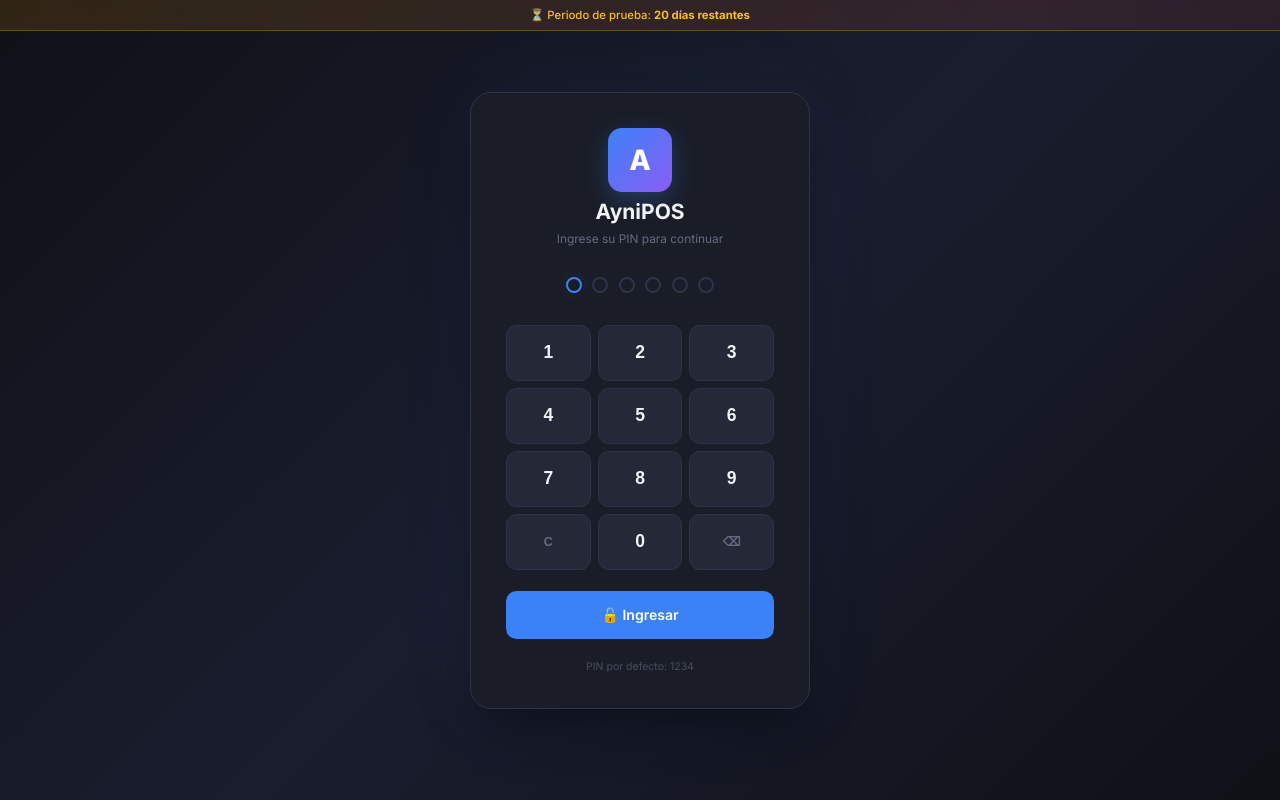
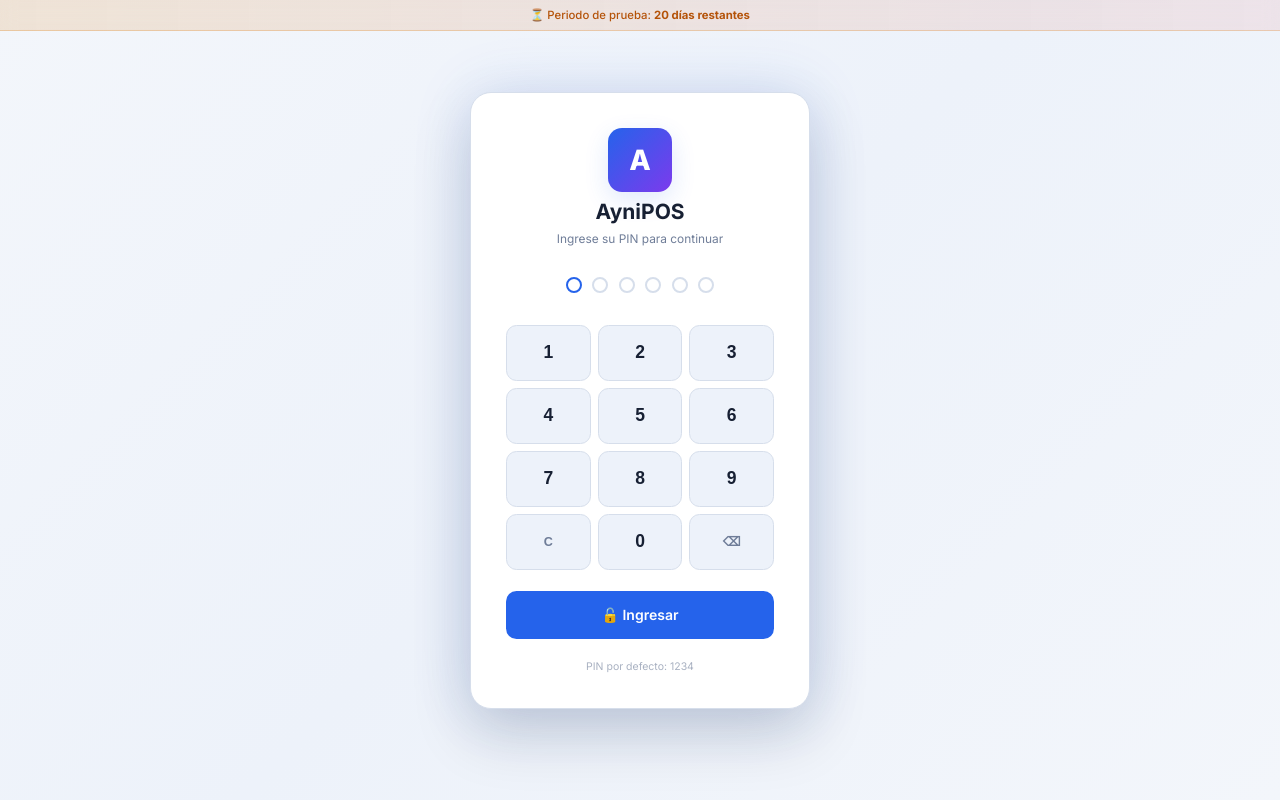
Before and after one commit to MiltonMendoza/aynipos, a SvelteKit app: page / in a window 1280 px wide. Built offline with nearby package versions, Linux system fonts and the light colour scheme.

Commit message:
refactor: migrate to light-themed design system with updated CSS variables and semantic tokens

```diff
--- a/src/app.css
+++ b/src/app.css
@@ -2,35 +2,82 @@
 
 /* ─── CSS Variables (Design System) ─── */
 :root {
-  /* Colors - Dark Pharma Theme */
-  --bg-primary: #0f1117;
-  --bg-secondary: #1a1d27;
-  --bg-tertiary: #242837;
-  --bg-elevated: #2a2e3d;
-  --bg-hover: #323750;
+  color-scheme: light;
 
-  --text-primary: #f0f2f5;
-  --text-secondary: #9ca3b4;
-  --text-muted: #636b80;
-  --text-inverse: #0f1117;
+  /* Palette primitives - Light Modern */
+  --palette-surface-app: #f3f6fb;
+  --palette-surface-panel: #ffffff;
+  --palette-surface-subtle: #edf2fa;
+  --palette-surface-raised: #ffffff;
+  --palette-surface-hover: #e6edf8;
 
-  --accent-primary: #3b82f6;
-  --accent-primary-hover: #2563eb;
-  --accent-primary-glow: rgba(59, 130, 246, 0.15);
-  --accent-success: #10b981;
-  --accent-success-hover: #059669;
-  --accent-success-glow: rgba(16, 185, 129, 0.15);
-  --accent-warning: #f59e0b;
-  --accent-warning-hover: #d97706;
-  --accent-warning-glow: rgba(245, 158, 11, 0.15);
-  --accent-danger: #ef4444;
-  --accent-danger-hover: #dc2626;
-  --accent-danger-glow: rgba(239, 68, 68, 0.15);
-  --accent-info: #8b5cf6;
-  --accent-info-glow: rgba(139, 92, 246, 0.15);
+  --palette-text-strong: #172033;
+  --palette-text-default: #4b5874;
+  --palette-text-muted: #6f7d98;
+  --palette-text-inverse: #ffffff;
 
-  --border-color: #2d3348;
-  --border-color-hover: #3d4460;
+  --palette-primary-500: #2563eb;
+  --palette-primary-600: #1d4ed8;
+  --palette-primary-soft: rgba(37, 99, 235, 0.14);
+  --palette-success-500: #16a34a;
+  --palette-success-600: #15803d;
+  --palette-success-soft: rgba(22, 163, 74, 0.12);
+  --palette-warning-500: #d97706;
+  --palette-warning-600: #b45309;
+  --palette-warning-soft: rgba(217, 119, 6, 0.14);
+  --palette-danger-500: #dc2626;
+  --palette-danger-600: #b91c1c;
+  --palette-danger-soft: rgba(220, 38, 38, 0.14);
+  --palette-info-500: #7c3aed;
+  --palette-info-soft: rgba(124, 58, 237, 0.14);
+
+  --palette-border-default: #d6deeb;
+  --palette-border-strong: #b9c6dc;
+
+  --palette-overlay-scrim: rgba(15, 23, 42, 0.38);
+  --palette-focus-ring: rgba(37, 99, 235, 0.22);
+  --palette-trial-text: #b45309;
+  --palette-trial-soft: rgba(217, 119, 6, 0.15);
+
+  /* Semantic tokens */
+  --bg-primary: var(--palette-surface-app);
+  --bg-secondary: var(--palette-surface-panel);
+  --bg-tertiary: var(--palette-surface-subtle);
+  --bg-elevated: var(--palette-surface-raised);
+  --bg-hover: var(--palette-surface-hover);
+
+  --text-primary: var(--palette-text-strong);
+  --text-secondary: var(--palette-text-default);
+  --text-muted: var(--palette-text-muted);
+  --text-inverse: var(--palette-text-inverse);
+
+  --accent-primary: var(--palette-primary-500);
+  --accent-primary-hover: var(--palette-primary-600);
+  --accent-primary-glow: var(--palette-primary-soft);
+  --accent-success: var(--palette-success-500);
+  --accent-success-hover: var(--palette-success-600);
+  --accent-success-glow: var(--palette-success-soft);
+  --accent-warning: var(--palette-warning-500);
+  --accent-warning-hover: var(--palette-warning-600);
+  --accent-warning-glow: var(--palette-warning-soft);
+  --accent-danger: var(--palette-danger-500);
+  --accent-danger-hover: var(--palette-danger-600);
+  --accent-danger-glow: var(--palette-danger-soft);
+  --accent-info: var(--palette-info-500);
+  --accent-info-glow: var(--palette-info-soft);
+
+  --border-color: var(--palette-border-default);
+  --border-color-hover: var(--palette-border-strong);
+  --border-primary: var(--border-color);
+
+  --overlay-scrim: var(--palette-overlay-scrim);
+  --focus-ring: var(--palette-focus-ring);
+  --trial-text: var(--palette-trial-text);
+  --trial-soft: var(--palette-trial-soft);
+
+  --gradient-brand: linear-gradient(135deg, var(--accent-primary), var(--accent-info));
+  --gradient-brand-soft: linear-gradient(90deg, var(--accent-primary), var(--accent-info));
+  --chart-trend-color: var(--accent-success);
 
   /* Typography */
   --font-family: 'Inter', -apple-system, BlinkMacSystemFont, 'Segoe UI', sans-serif;
@@ -60,21 +107,28 @@
   --radius-full: 9999px;
 
   /* Shadows */
-  --shadow-sm: 0 1px 2px rgba(0, 0, 0, 0.3);
-  --shadow-md: 0 4px 12px rgba(0, 0, 0, 0.3);
-  --shadow-lg: 0 8px 24px rgba(0, 0, 0, 0.4);
-  --shadow-glow-blue: 0 0 20px rgba(59, 130, 246, 0.2);
-  --shadow-glow-green: 0 0 20px rgba(16, 185, 129, 0.2);
+  --shadow-sm: 0 1px 2px rgba(15, 23, 42, 0.08);
+  --shadow-md: 0 8px 24px rgba(15, 23, 42, 0.1);
+  --shadow-lg: 0 18px 38px rgba(15, 23, 42, 0.12);
+  --shadow-xl: 0 26px 60px rgba(15, 23, 42, 0.16);
+  --shadow-glow-blue: 0 0 0 3px var(--focus-ring);
+  --shadow-glow-green: 0 0 0 3px rgba(22, 163, 74, 0.16);
 
   /* Transitions */
   --transition-fast: 150ms ease;
   --transition-base: 200ms ease;
+  --transition-normal: 250ms ease;
   --transition-slow: 300ms ease;
 
   /* Layout */
   --sidebar-width: 240px;
   --sidebar-collapsed: 64px;
   --topbar-height: 0px;
+  --font-mono: 'JetBrains Mono', 'Fira Code', monospace;
+}
+
+[data-theme='light-modern'] {
+  color-scheme: light;
 }
 
 /* ─── Reset ─── */
@@ -645,7 +699,7 @@ tbody tr:hover {
 .modal-overlay {
   position: fixed;
   inset: 0;
-  background: rgba(0, 0, 0, 0.6);
+  background: var(--overlay-scrim);
   backdrop-filter: blur(4px);
   display: flex;
   align-items: center;
@@ -809,7 +863,7 @@ tbody tr:hover {
   justify-content: center;
   flex-direction: column;
   z-index: 300;
-  background: rgba(0, 0, 0, 0.55);
+  background: var(--overlay-scrim);
   backdrop-filter: blur(6px);
   animation: fadeIn var(--transition-fast);
   cursor: pointer;
@@ -851,7 +905,7 @@ tbody tr:hover {
   font-size: 2.5rem;
   color: white;
   animation: success-check-in 0.4s cubic-bezier(0.175, 0.885, 0.32, 1.275);
-  box-shadow: 0 0 40px rgba(16, 185, 129, 0.35);
+  box-shadow: 0 0 40px rgba(22, 163, 74, 0.28);
   position: relative;
   z-index: 1;
 }
@@ -936,9 +990,9 @@ tbody tr:hover {
   left: 0;
   right: 0;
   z-index: 10000;
-  background: linear-gradient(90deg, rgba(245, 158, 11, 0.15), rgba(239, 68, 68, 0.1));
-  border-bottom: 1px solid rgba(245, 158, 11, 0.3);
-  color: #fbbf24;
+  background: linear-gradient(90deg, var(--trial-soft), rgba(220, 38, 38, 0.08));
+  border-bottom: 1px solid rgba(217, 119, 6, 0.25);
+  color: var(--trial-text);
   text-align: center;
   padding: var(--space-sm) var(--space-lg);
   font-size: var(--font-size-sm);
--- /dev/null
+++ b/src/lib/services/theme.ts
@@ -0,0 +1,29 @@
+import type { Setting } from '$lib/types';
+
+export const UI_THEME_SETTING_KEY = 'ui_theme';
+export const DEFAULT_UI_THEME = 'light-modern';
+
+const VALID_UI_THEMES = new Set([DEFAULT_UI_THEME]);
+
+export function resolveUiTheme(theme: string | null | undefined): string {
+  if (!theme) return DEFAULT_UI_THEME;
+  return VALID_UI_THEMES.has(theme) ? theme : DEFAULT_UI_THEME;
+}
+
+export function applyUiTheme(theme: string | null | undefined): string {
+  const resolved = resolveUiTheme(theme);
+  document.documentElement.dataset.theme = resolved;
+  document.documentElement.style.colorScheme = 'light';
+  return resolved;
+}
+
+export function getUiThemeFromSettings(settings: Setting[]): {
+  resolvedTheme: string;
+  needsPersist: boolean;
+} {
+  const rawTheme = settings.find((s) => s.key === UI_THEME_SETTING_KEY)?.value;
+  const resolvedTheme = resolveUiTheme(rawTheme);
+  const needsPersist = !rawTheme || rawTheme !== resolvedTheme;
+
+  return { resolvedTheme, needsPersist };
+}
--- a/src/routes/login/LoginScreen.svelte
+++ b/src/routes/login/LoginScreen.svelte
@@ -131,7 +131,7 @@
     display: flex;
     align-items: center;
     justify-content: center;
-    background: linear-gradient(135deg, #0f1117 0%, #1a1d2e 50%, #0f1117 100%);
+    background: linear-gradient(135deg, var(--bg-primary) 0%, var(--bg-tertiary) 50%, var(--bg-primary) 100%);
     z-index: 9999;
   }
 
@@ -141,10 +141,10 @@
     align-items: center;
     gap: 1.5rem;
     padding: 2.5rem;
-    background: var(--bg-secondary, #1a1d2e);
-    border: 1px solid var(--border-color, #2a2d3e);
+    background: var(--bg-secondary);
+    border: 1px solid var(--border-color);
     border-radius: 1.5rem;
-    box-shadow: 0 25px 50px -12px rgba(0, 0, 0, 0.5), 0 0 80px rgba(59, 130, 246, 0.08);
+    box-shadow: var(--shadow-xl), 0 0 60px var(--accent-primary-glow);
     width: 340px;
     transition: transform 0.1s;
   }
@@ -169,7 +169,7 @@
   .login-logo-icon {
     width: 64px;
     height: 64px;
-    background: linear-gradient(135deg, #3b82f6, #8b5cf6);
+    background: var(--gradient-brand);
     border-radius: 1rem;
     display: flex;
     align-items: center;
@@ -177,19 +177,19 @@
     font-size: 2rem;
     font-weight: 800;
     color: white;
-    box-shadow: 0 8px 24px rgba(59, 130, 246, 0.3);
+    box-shadow: 0 8px 24px var(--accent-primary-glow);
   }
 
   .login-title {
     font-size: 1.5rem;
     font-weight: 700;
-    color: var(--text-primary, #e2e8f0);
+    color: var(--text-primary);
     margin: 0;
   }
 
   .login-subtitle {
     font-size: 0.85rem;
-    color: var(--text-muted, #64748b);
+    color: var(--text-muted);
     margin: 0;
   }
 
@@ -203,36 +203,36 @@
     width: 16px;
     height: 16px;
     border-radius: 50%;
-    border: 2px solid var(--border-color, #2a2d3e);
+    border: 2px solid var(--border-color);
     background: transparent;
     transition: all 0.2s cubic-bezier(0.4, 0, 0.2, 1);
   }
 
   .pin-dot.filled {
-    background: #3b82f6;
-    border-color: #3b82f6;
-    box-shadow: 0 0 8px rgba(59, 130, 246, 0.4);
+    background: var(--accent-primary);
+    border-color: var(--accent-primary);
+    box-shadow: 0 0 8px color-mix(in srgb, var(--accent-primary) 35%, transparent);
     transform: scale(1.1);
   }
 
   .pin-dot.active {
-    border-color: #3b82f6;
+    border-color: var(--accent-primary);
     animation: pulse 1.5s infinite;
   }
 
   @keyframes pulse {
-    0%, 100% { box-shadow: 0 0 0 0 rgba(59, 130, 246, 0.3); }
-    50% { box-shadow: 0 0 0 6px rgba(59, 130, 246, 0); }
+    0%, 100% { box-shadow: 0 0 0 0 color-mix(in srgb, var(--accent-primary) 28%, transparent); }
+    50% { box-shadow: 0 0 0 6px transparent; }
   }
 
   .login-error {
-    color: #ef4444;
+    color: var(--accent-danger);
     font-size: 0.85rem;
     font-weight: 500;
     padding: 0.4rem 1rem;
-    background: rgba(239, 68, 68, 0.1);
+    background: var(--accent-danger-glow);
     border-radius: 0.5rem;
-    border: 1px solid rgba(239, 68, 68, 0.2);
+    border: 1px solid color-mix(in srgb, var(--accent-danger) 28%, transparent);
   }
 
   .numpad {
@@ -244,10 +244,10 @@
 
   .numpad-btn {
     height: 56px;
-    border: 1px solid var(--border-color, #2a2d3e);
+    border: 1px solid var(--border-color);
     border-radius: 0.75rem;
-    background: var(--bg-tertiary, #252836);
-    color: var(--text-primary, #e2e8f0);
+    background: var(--bg-tertiary);
+    color: var(--text-primary);
     font-size: 1.25rem;
     font-weight: 600;
     cursor: pointer;
@@ -257,14 +257,14 @@
   }
 
   .numpad-btn:hover:not(:disabled) {
-    background: var(--bg-hover, #2a2d3e);
-    border-color: #3b82f6;
+    background: var(--bg-hover);
+    border-color: var(--accent-primary);
     transform: scale(1.02);
   }
 
   .numpad-btn:active:not(:disabled) {
     transform: scale(0.96);
-    background: rgba(59, 130, 246, 0.15);
+    background: var(--accent-primary-glow);
   }
 
   .numpad-btn:disabled {
@@ -274,7 +274,7 @@
 
   .numpad-fn {
     font-size: 0.9rem;
-    color: var(--text-muted, #64748b);
+    color: var(--text-muted);
   }
 
   .login-submit {
@@ -287,7 +287,7 @@
 
   .login-hint {
     font-size: 0.75rem;
-    color: var(--text-muted, #64748b);
+    color: var(--text-muted);
     margin: 0;
     opacity: 0.6;
   }
```
Also changed, not shown: src/routes/+page.svelte (+21 -4 lines), src/routes/about/AboutModal.svelte (+6 -6 lines), src/routes/activation/ActivationScreen.svelte (+31 -31 lines), src/routes/reports/ReportsPage.svelte (+8 -8 lines), 4 other files (tests, documents, lock files or other folders).
